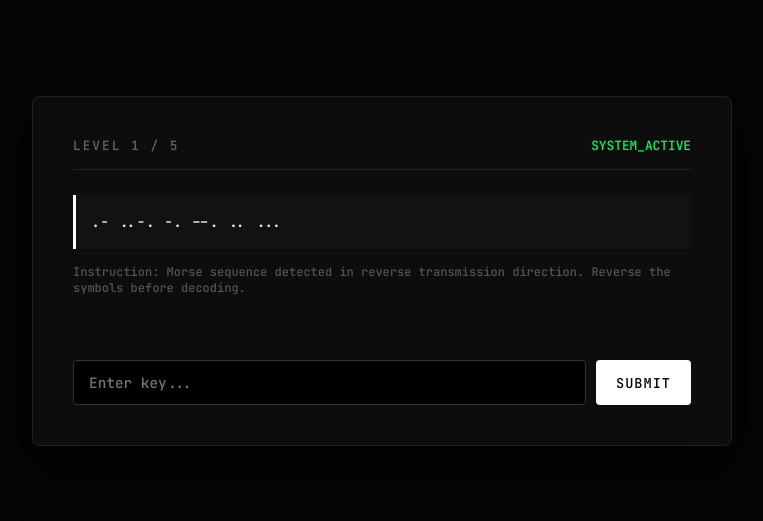
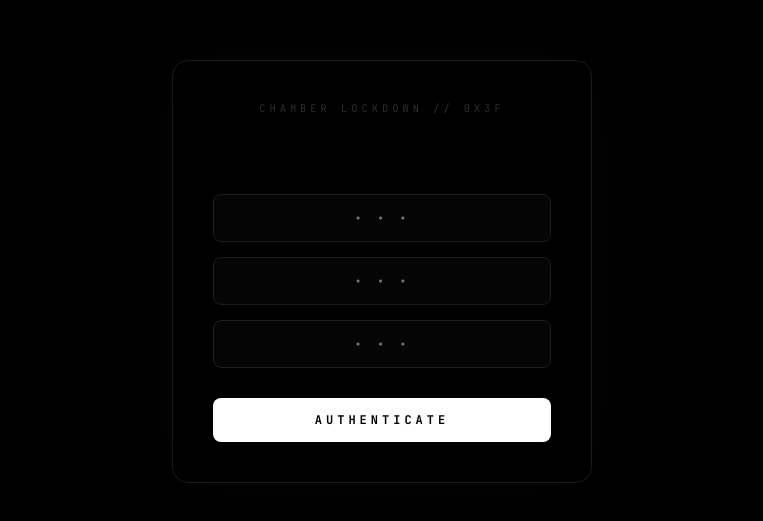
Before and after one commit to NeonBlade6969/thepuzzler, a plain HTML site: page index.html in a window 1280 px wide. Shown: the part 129-650 px from the top of the page, without its empty margins (258-1021 px from the left). Drawn offline with Linux system fonts and the light colour scheme.

Commit message:
Update index.html

```diff
--- a/index.html
+++ b/index.html
@@ -3,9 +3,9 @@
 <head>
     <meta charset="UTF-8">
     <meta name="viewport" content="width=device-width, initial-scale=1.0">
-    <title>TERMINAL // CIPHER CHALLENGE</title>
+    <title>///</title>
     <style>
-        @import url('https://fonts.googleapis.com/css2?family=JetBrains+Mono:wght@300;500;800&display=swap');
+        @import url('https://fonts.googleapis.com/css2?family=JetBrains+Mono:wght@300;700&display=swap');
 
         * {
             box-sizing: border-box;
@@ -16,8 +16,8 @@
         body, html {
             width: 100%;
             height: 100%;
-            background-color: #050505;
-            color: #e0e0e0;
+            background-color: #000;
+            color: #fff;
             font-family: 'JetBrains Mono', monospace;
             display: flex;
             justify-content: center;
@@ -25,240 +25,209 @@
             overflow: hidden;
         }
 
-        .container {
-            width: 90%;
-            max-width: 700px;
-            background: #0d0d0d;
-            border: 1px solid #222;
-            border-radius: 8px;
+        .chamber {
+            width: 420px;
             padding: 40px;
-            box-shadow: 0 20px 50px rgba(0,0,0,0.8);
+            background: #000;
+            border: 1px solid #1a1a1a;
+            border-radius: 16px;
+            text-align: center;
+            box-shadow: 0 0 80px rgba(255, 255, 255, 0.02);
             position: relative;
         }
 
-        .header {
-            display: flex;
-            justify-content: space-between;
-            align-items: center;
-            border-bottom: 1px solid #222;
-            padding-bottom: 15px;
-            margin-bottom: 25px;
-        }
-
-        .level-title {
-            font-size: 0.8rem;
-            letter-spacing: 2px;
-            color: #666;
+        .status-header {
+            font-size: 0.65rem;
+            letter-spacing: 4px;
+            color: #333;
+            margin-bottom: 40px;
             text-transform: uppercase;
         }
 
-        .status {
-            font-size: 0.8rem;
-            color: #00ff66;
+        /* Invisible text hidden on background - Select to view */
+        .ghost-data {
+            color: #000;
+            font-size: 0.7rem;
+            letter-spacing: 3px;
+            margin-bottom: 25px;
+            user-select: text;
         }
 
-        .prompt-area {
-            min-height: 140px;
-            margin-bottom: 25px;
+        .ghost-data::selection {
+            background: #fff;
+            color: #000;
         }
 
-        .clue-box {
-            background: #121212;
-            border-left: 3px solid #fff;
-            padding: 15px;
-            font-size: 0.95rem;
-            line-height: 1.6;
-            margin-bottom: 15px;
-            word-break: break-all;
+        .input-stack {
+            display: flex;
+            flex-direction: column;
+            gap: 15px;
+            margin-bottom: 30px;
         }
 
-        .hint-text {
-            font-size: 0.75rem;
-            color: #555;
-            margin-bottom: 10px;
+        input {
+            width: 100%;
+            background: #050505;
+            border: 1px solid #1c1c1c;
+            border-radius: 8px;
+            padding: 14px;
+            color: #fff;
+            font-family: inherit;
+            font-size: 0.85rem;
+            letter-spacing: 3px;
+            text-align: center;
+            outline: none;
+            transition: all 0.3s cubic-bezier(0.16, 1, 0.3, 1);
+            text-transform: uppercase;
         }
 
-        .input-group {
-            display: flex;
-            gap: 10px;
-        }
-
-        input[type="text"] {
-            flex: 1;
-            background: #000;
-            border: 1px solid #333;
-            color: #fff;
-            padding: 12px 15px;
-            font-family: inherit;
-            font-size: 0.9rem;
-            border-radius: 4px;
-            outline: none;
-            transition: border-color 0.2s;
-        }
-
-        input[type="text"]:focus {
-            border-color: #666;
+        input:focus {
+            border-color: #555;
+            background: #0a0a0a;
         }
 
         button {
+            width: 100%;
             background: #fff;
             color: #000;
             border: none;
-            padding: 0 20px;
+            border-radius: 8px;
+            padding: 14px;
             font-family: inherit;
-            font-weight: 500;
-            font-size: 0.85rem;
-            letter-spacing: 1px;
+            font-size: 0.75rem;
+            font-weight: 700;
+            letter-spacing: 4px;
+            text-transform: uppercase;
             cursor: pointer;
-            border-radius: 4px;
-            transition: background 0.2s;
+            transition: transform 0.2s, background 0.2s;
         }
 
         button:hover {
-            background: #ccc;
+            background: #e6e6e6;
+            transform: translateY(-1px);
         }
 
-        .shake {
-            animation: shake 0.3s ease-in-out;
-            border-color: #ff3333 !important;
+        /* Shaking on failure */
+        .denied {
+            animation: shake 0.35s cubic-bezier(0.36, 0.07, 0.19, 0.97) both;
+            border-color: #444 !important;
         }
 
         @keyframes shake {
-            0%, 100% { transform: translateX(0); }
-            20%, 60% { transform: translateX(-5px); }
-            40%, 80% { transform: translateX(5px); }
+            10%, 90% { transform: translate3d(-1px, 0, 0); }
+            20%, 80% { transform: translate3d(2px, 0, 0); }
+            30%, 50%, 70% { transform: translate3d(-4px, 0, 0); }
+            40%, 60% { transform: translate3d(4px, 0, 0); }
         }
 
-        #reward-screen {
-            display: none;
-            text-align: center;
+        /* Mysterious Corner Beacon */
+        .beacon {
+            position: fixed;
+            top: 24px;
+            left: 24px;
+            width: 4px;
+            height: 4px;
+            background: #fff;
+            border-radius: 50%;
+            opacity: 0;
+            animation: pulseSignal 5.5s infinite;
         }
 
-        #reward-screen h2 {
-            font-size: 1.5rem;
-            margin-bottom: 15px;
-            color: #fff;
+        /* Reversed SOS Timing Pattern */
+        @keyframes pulseSignal {
+            0%, 100% { opacity: 0; }
+            2% { opacity: 1; } 4% { opacity: 0; }
+            6% { opacity: 1; } 8% { opacity: 0; }
+            10% { opacity: 1; } 12% { opacity: 0; }
+            18% { opacity: 1; } 24% { opacity: 0; }
+            28% { opacity: 1; } 34% { opacity: 0; }
+            38% { opacity: 1; } 44% { opacity: 0; }
+            50% { opacity: 1; } 52% { opacity: 0; }
+            54% { opacity: 1; } 56% { opacity: 0; }
+            58% { opacity: 1; } 60% { opacity: 0; }
         }
 
-        #reward-screen a {
-            color: #00ff66;
+        /* Completion Screen */
+        #resolved {
+            position: fixed;
+            top: 0;
+            left: 0;
+            width: 100vw;
+            height: 100vh;
+            background: #fff;
+            color: #000;
+            display: flex;
+            flex-direction: column;
+            justify-content: center;
+            align-items: center;
+            opacity: 0;
+            pointer-events: none;
+            transition: opacity 1.2s ease;
+        }
+
+        #resolved.active {
+            opacity: 1;
+            pointer-events: all;
+        }
+
+        #resolved h1 {
+            font-size: 2.5rem;
+            letter-spacing: -1px;
+            margin-bottom: 15px;
+        }
+
+        #resolved a {
+            color: #000;
+            font-size: 0.85rem;
+            letter-spacing: 2px;
             text-decoration: underline;
-            word-break: break-all;
-            font-size: 0.9rem;
         }
     </style>
 </head>
 <body>
 
-    <div class="container" id="game-box">
-        <div class="header">
-            <span class="level-title" id="level-indicator">Level 1 / 5</span>
-            <span class="status">SYSTEM_ACTIVE</span>
+    <div class="beacon"></div>
+
+    <div class="chamber" id="chamber-card" data-vault="S1VOTA==">
+        <div class="status-header">Chamber Lockdown // 0x3F</div>
+
+        <div class="ghost-data">Z - X - Q</div>
+
+        <div class="input-stack">
+            <input type="text" id="seq1" placeholder="• • •" maxlength="4" autocomplete="off">
+            <input type="text" id="seq2" placeholder="• • •" maxlength="4" autocomplete="off">
+            <input type="text" id="seq3" placeholder="• • •" maxlength="4" autocomplete="off">
         </div>
 
-        <div id="puzzle-screen">
-            <div class="prompt-area">
-                <div class="clue-box" id="clue-display">Loading level...</div>
-                <div class="hint-text" id="hint-display">Analysing output stream...</div>
-            </div>
+        <button onclick="evaluateLock()">Authenticate</button>
+    </div>
 
-            <div class="input-group">
-                <input type="text" id="answer-input" placeholder="Enter key..." autocomplete="off">
-                <button onclick="submitAnswer()">SUBMIT</button>
-            </div>
-        </div>
-
-        <div id="reward-screen">
-            <h2>CHALLENGE COMPLETE</h2>
-            <p style="margin-bottom: 20px; color: #888;">All 5 verification locks passed.</p>
-            <p>Access Key / Resource:</p>
-            <p style="margin-top: 10px;"><a href="#" id="reward-link">https://example.com/completion-reward</a></p>
-        </div>
+    <div id="resolved">
+        <h1>ACCESS GRANTED</h1>
+        <a href="#" id="target-link" target="_blank">CONTINUE TO DESTINATION</a>
     </div>
 
     <script>
-        // Puzzle Data Structure
-        const levels = [
-            {
-                // Level 1: Reversed Morse Code -> "SIGNAL"
-                // Standard Morse for SIGNAL: ... .. --. -. .- .-..
-                // Reversed character sequence: .- ..-. -. --. .. ...
-                clue: ".- ..-. -. --. .. ...",
-                hint: "Instruction: Morse sequence detected in reverse transmission direction. Reverse the symbols before decoding.",
-                answer: "SIGNAL"
-            },
-            {
-                // Level 2: Reversed Morse decoded to "CODE", then Caesar Shift +3 -> "FRGH"
-                clue: "..-. .-. --. ....",
-                hint: "Instruction: Decoded string must undergo a Caesar Cipher shift of -3 to reveal the true keyword.",
-                answer: "CODE"
-            },
-            {
-                // Level 3: Base64 Encoded Text -> "SYSTEM" (Base64: U1lTVEVN)
-                clue: "U1lTVEVN",
-                hint: "Instruction: Standard 64-bit alphabet encoding detected.",
-                answer: "SYSTEM"
-            },
-            {
-                // Level 4: Scrabble Tile Value Sum
-                // Word: "PUZZLE" -> P(3) + U(1) + Z(10) + Z(10) + L(1) + E(1) = 26
-                clue: "P - U - Z - Z - L - E",
-                hint: "Instruction: Calculate total numerical value using standard Scrabble tile point distribution.",
-                answer: "26"
-            },
-            {
-                // Level 5: Combined (Base64 of "LOCK" -> TE9DSw==, then Reversed -> ==wSDOT")
-                clue: "==wSDOT",
-                hint: "Instruction: Double-layer obfuscation. Reverse the string, then decode Base64.",
-                answer: "LOCK"
-            }
-        ];
+        const KEY_1 = "53";
+        const KEY_2 = "JTLZ";
+        const KEY_3 = "28";
 
-        let currentLevel = 0;
+        function evaluateLock() {
+            const v1 = document.getElementById("seq1").value.trim();
+            const v2 = document.getElementById("seq2").value.trim().toUpperCase();
+            const v3 = document.getElementById("seq3").value.trim();
 
-        function loadLevel() {
-            if (currentLevel >= levels.length) {
-                showReward();
-                return;
-            }
+            const card = document.getElementById("chamber-card");
 
-            document.getElementById("level-indicator").innerText = `Level ${currentLevel + 1} / ${levels.length}`;
-            document.getElementById("clue-display").innerText = levels[currentLevel].clue;
-            document.getElementById("hint-display").innerText = levels[currentLevel].hint;
-            document.getElementById("answer-input").value = "";
-        }
-
-        function submitAnswer() {
-            const inputField = document.getElementById("answer-input");
-            const userAnswer = inputField.value.trim().toUpperCase();
-            const correctAnswer = levels[currentLevel].answer.toUpperCase();
-
-            if (userAnswer === correctAnswer) {
-                currentLevel++;
-                loadLevel();
+            if (v1 === KEY_1 && v2 === KEY_2 && v3 === KEY_3) {
+                document.getElementById("resolved").classList.add("active");
             } else {
-                inputField.classList.add("shake");
+                card.classList.add("denied");
                 setTimeout(() => {
-                    inputField.classList.remove("shake");
-                }, 300);
+                    card.classList.remove("denied");
+                }, 400);
             }
         }
-
-        function showReward() {
-            document.getElementById("puzzle-screen").style.display = "none";
-            document.getElementById("level-indicator").innerText = "COMPLETE";
-            document.getElementById("reward-screen").style.display = "block";
-        }
-
-        // Allow pressing Enter to submit
-        document.getElementById("answer-input").addEventListener("keypress", function(event) {
-            if (event.key === "Enter") {
-                submitAnswer();
-            }
-        });
-
-        // Initialize Level 1
-        loadLevel();
     </script>
 </body>
 </html>
```
